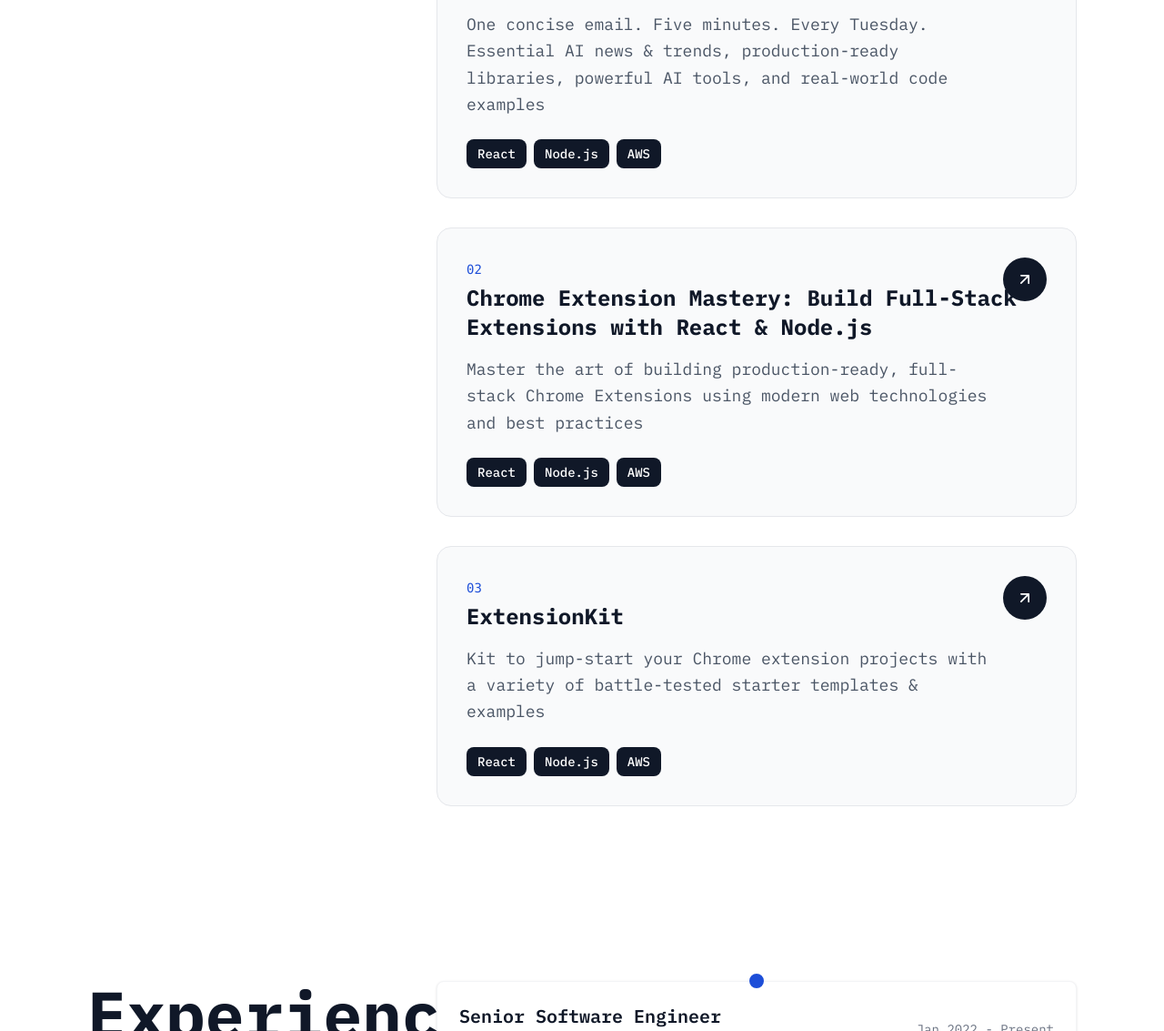
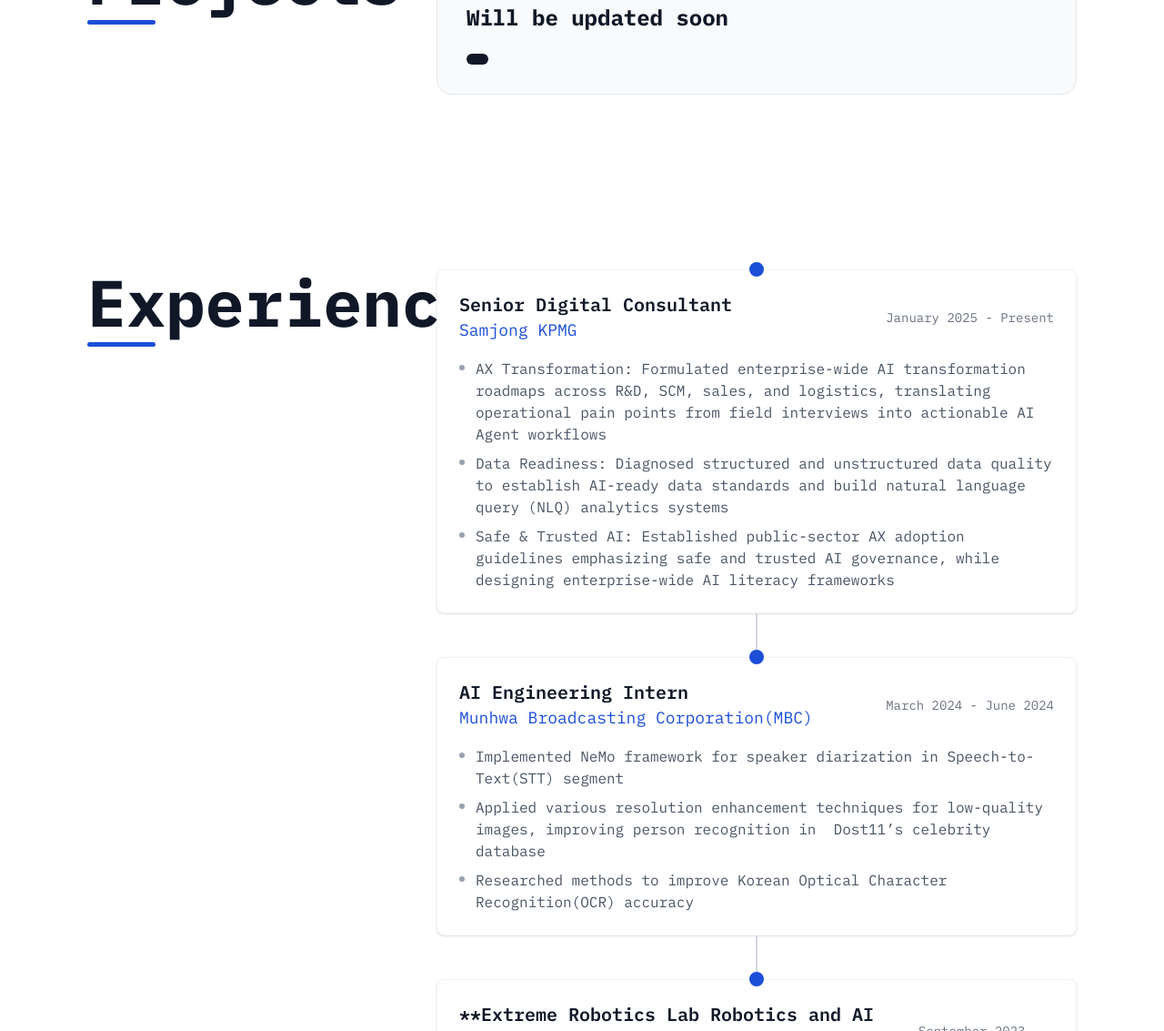
Before and after one commit to twenty4-lee/twenty4-lee.github.io, an Astro site: page / in a window 1280 px wide. Shown: the part 1667-2800 px from the top of the page at 91% size. Built offline with nearby package versions, Linux system fonts and the light colour scheme; Astro itself is replaced by a stand-in of ours.

Commit message:
Update portfolio details and footer

```diff
--- a/src/components/Footer.astro
+++ b/src/components/Footer.astro
@@ -15,9 +15,14 @@ const hasEducation = siteConfig.education && siteConfig.education.length > 0;
         <h3 class="text-2xl font-bold text-gray-800">
           {siteConfig.name}
         </h3>
-        <p class="text-base text-gray-600">
-          {siteConfig.title}
-        </p>
+        <div class="flex flex-col gap-1">
+          <p class="text-base text-gray-600">
+            {siteConfig.title}
+          </p>
+          <p class="text-sm text-gray-500">
+            Last updated: August 2026
+          </p>
+        </div>
         <div class="flex gap-x-6">
           <a
             href={`mailto:${siteConfig.social.email}`}
@@ -68,30 +73,6 @@ const hasEducation = siteConfig.education && siteConfig.education.length > 0;
               ></path><path d="M16 16v-3a2 2 0 1 0 -4 0"></path><path
                 d="M3 7a4 4 0 0 1 4 -4h10a4 4 0 0 1 4 4v10a4 4 0 0 1 -4 4h-10a4 4 0 0 1 -4 -4z"
               ></path></svg
-            >
-          </a>
-          <a
-            href={siteConfig.social.twitter}
-            target="_blank"
-            rel="noopener noreferrer"
-            aria-label="Twitter"
-            class="text-gray-600 transition-colors duration-300 hover:text-[var(--accent-color)]"
-            style={`--accent-color: ${siteConfig.accentColor}`}
-          >
-            <svg
-              xmlns="http://www.w3.org/2000/svg"
-              width="24"
-              height="24"
-              viewBox="0 0 24 24"
-              fill="none"
-              stroke="currentColor"
-              stroke-width="2"
-              stroke-linecap="round"
-              stroke-linejoin="round"
-              class="h-6 w-6"
-              ><path stroke="none" d="M0 0h24v24H0z" fill="none"></path><path
-                d="M4 4l11.733 16h4.267l-11.733 -16z"></path><path
-                d="M4 20l6.768 -6.768m2.46 -2.46l6.772 -6.772"></path></svg
             >
           </a>
           <a
--- a/src/config.ts
+++ b/src/config.ts
@@ -1,91 +1,75 @@
 export const siteConfig = {
-  name: "Ryan Fitzgerald",
-  title: "Senior Software Engineer",
-  description: "Portfolio website of Ryan Fitzgerald",
+  name: "Youngseo Lee",
+  title: "Senior Digital Consultant",
+  description: "Portfolio website of Youngseo Lee",
   accentColor: "#1d4ed8",
   social: {
-    email: "your-email@example.com",
-    linkedin: "https://linkedin.com/in/yourprofile",
-    twitter: "https://x.com/rfitzio",
-    github: "https://github.com/RyanFitzgerald",
+    email: "ylee144@kr.kpmg.com",
+    linkedin: "https://linkedin.com/in/youngseo-lee-a988ab235/",
+    github: "https://github.com/twenty4-lee",
   },
   aboutMe:
-    "Lorem ipsum dolor sit amet, consectetur adipisicing elit. Rem quos asperiores nihil consequatur tempore cupiditate architecto natus commodi corrupti quas quasi facere est, dignissimos odit nam veniam sapiente ut, vitae eligendi ipsum dolor, nostrum ullam impedit! Corrupti ratione mollitia temporibus necessitatibus, consectetur reiciendis recusandae id, dolorum quaerat, vero pariatur. Ratione!",
-  skills: ["Javascript", "React", "Node.js", "Python", "AWS", "Docker"],
+    "I am a Digital Consultant at Samjong KPMG, dedicated to bridging the gap between emerging technologies and business strategy. I help enterprises navigate the AI era and achieve lasting success by leading with strategy at the front and backing it with technical execution behind the scenes. Looking ahead, I am deeply passionate about Physical AI, particularly researching human-robot teaming in warehouses to seamlessly integrate robotic systems into real-world operational workflows.",
+  skills: ["Python"],
   projects: [
     {
-      name: "AI Dev Roundup Newsletter",
+      name: "Will be updated soon",
       description:
-        "One concise email. Five minutes. Every Tuesday. Essential AI news & trends, production-ready libraries, powerful AI tools, and real-world code examples",
-      link: "https://aidevroundup.com/?ref=devportfolio",
-      skills: ["React", "Node.js", "AWS"],
-    },
-    {
-      name: "Chrome Extension Mastery: Build Full-Stack Extensions with React & Node.js",
-      description:
-        "Master the art of building production-ready, full-stack Chrome Extensions using modern web technologies and best practices",
-      link: "https://fullstackextensions.com/?ref=devportfolio",
-      skills: ["React", "Node.js", "AWS"],
-    },
-    {
-      name: "ExtensionKit",
-      description:
-        "Kit to jump-start your Chrome extension projects with a variety of battle-tested starter templates & examples",
-      link: "https://extensionkit.io/?ref=devportfolio",
-      skills: ["React", "Node.js", "AWS"],
+        "",
+      link: "",
+      skills: [""],
     },
   ],
   experience: [
     {
-      company: "Tech Company",
-      title: "Senior Software Engineer",
-      dateRange: "Jan 2022 - Present",
+      company: "Samjong KPMG",
+      title: "Senior Digital Consultant",
+      dateRange: "January 2025 - Present",
       bullets: [
-        "Led development of microservices architecture serving 1M+ users",
-        "Reduced API response times by 40% through optimization",
-        "Mentored team of 5 junior developers",
+        "AX Transformation: Formulated enterprise-wide AI transformation roadmaps across R&D, SCM, sales, and logistics, translating operational pain points from field interviews into actionable AI Agent workflows",
+        "Data Readiness: Diagnosed structured and unstructured data quality to establish AI-ready data standards and build natural language query (NLQ) analytics systems",
+        "Safe & Trusted AI: Established public-sector AX adoption guidelines emphasizing safe and trusted AI governance, while designing enterprise-wide AI literacy frameworks",
       ],
     },
     {
-      company: "Startup Inc",
-      title: "Full Stack Developer",
-      dateRange: "Jun 2020 - Dec 2021",
+      company: "Munhwa Broadcasting Corporation(MBC) ",
+      title: "AI Engineering Intern",
+      dateRange: "March 2024 - June 2024",
       bullets: [
-        "Built and launched MVP product from scratch using React and Node.js",
-        "Implemented CI/CD pipeline reducing deployment time by 60%",
-        "Collaborated with product team to define technical requirements",
+        "Implemented NeMo framework for speaker diarization in Speech-to-Text(STT) segment",
+        "Applied various resolution enhancement techniques for low-quality images, improving person recognition in  Dost11’s celebrity database",
+        "Researched methods to improve Korean Optical Character Recognition(OCR) accuracy",
       ],
     },
     {
-      company: "Digital Agency",
-      title: "Frontend Developer",
-      dateRange: "Aug 2018 - May 2020",
+      company: "University of Birmingham(UoB)",
+      title: "**Extreme Robotics Lab Robotics and AI Researcher Student Intern",
+      dateRange: "September 2023 - March 2024",
       bullets: [
-        "Developed responsive web applications for 20+ clients",
-        "Improved site performance scores by 35% on average",
-        "Introduced modern JavaScript frameworks to legacy codebases",
+        "Developed ROS nodes using a Gradient Boosting classifier to detect and classify 7 radioactive isotopes, enabling real-time decision-making for UGV robotics in nuclear environments",
+        "Engineered a computer vision pipeline to convert gamma spectrum graph images into CSV datasets and validated classification performance via real-time Jackal UGV experiments",
       ],
     },
   ],
   education: [
     {
-      school: "University Name",
-      degree: "Bachelor of Science in Computer Science",
-      dateRange: "2014 - 2018",
+      school: "Hanyang University",
+      degree: "Bachelor of Science in Information Systems",
+      dateRange: "March 2020 - August 2024",
       achievements: [
-        "Graduated Magna Cum Laude with 3.8 GPA",
-        "Dean's List all semesters",
-        "President of Computer Science Club",
+        "GPA: 4.32 / 4.5",
+        "Thesis: Facial Emotion Classification using Convolutional Neural Network(CNN)",
+        "Relevent Coursework: Data Structures, Artificial Intelligence and Application, AI+X: Deep Learning",
       ],
     },
     {
-      school: "Online Platform",
-      degree: "Full Stack Development Certificate",
-      dateRange: "2019",
+      school: "Louisiana State University",
+      degree: "Bachelor of Science in Computer Science",
+      dateRange: "January 2023 - May 2023",
       achievements: [
-        "Completed 500+ hours of coursework",
-        "Built 10+ portfolio projects",
-        "Specialized in React and Node.js",
+        "GPA: 4.08 / 4.3",
+        "Exchange Student Program",
+        "Relevant Coursework: Big Data Technology, Management of IT Function",
       ],
     },
   ],
```
